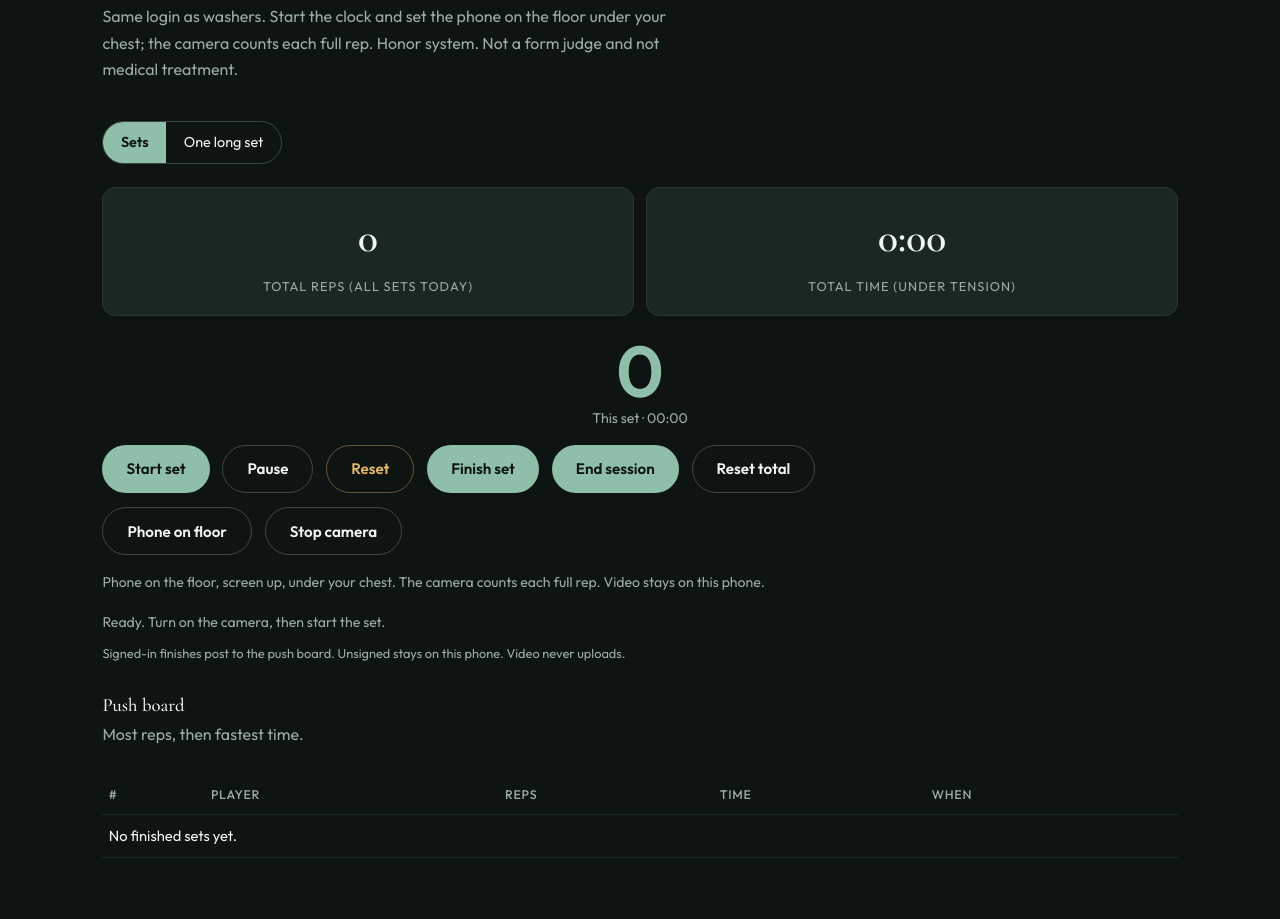
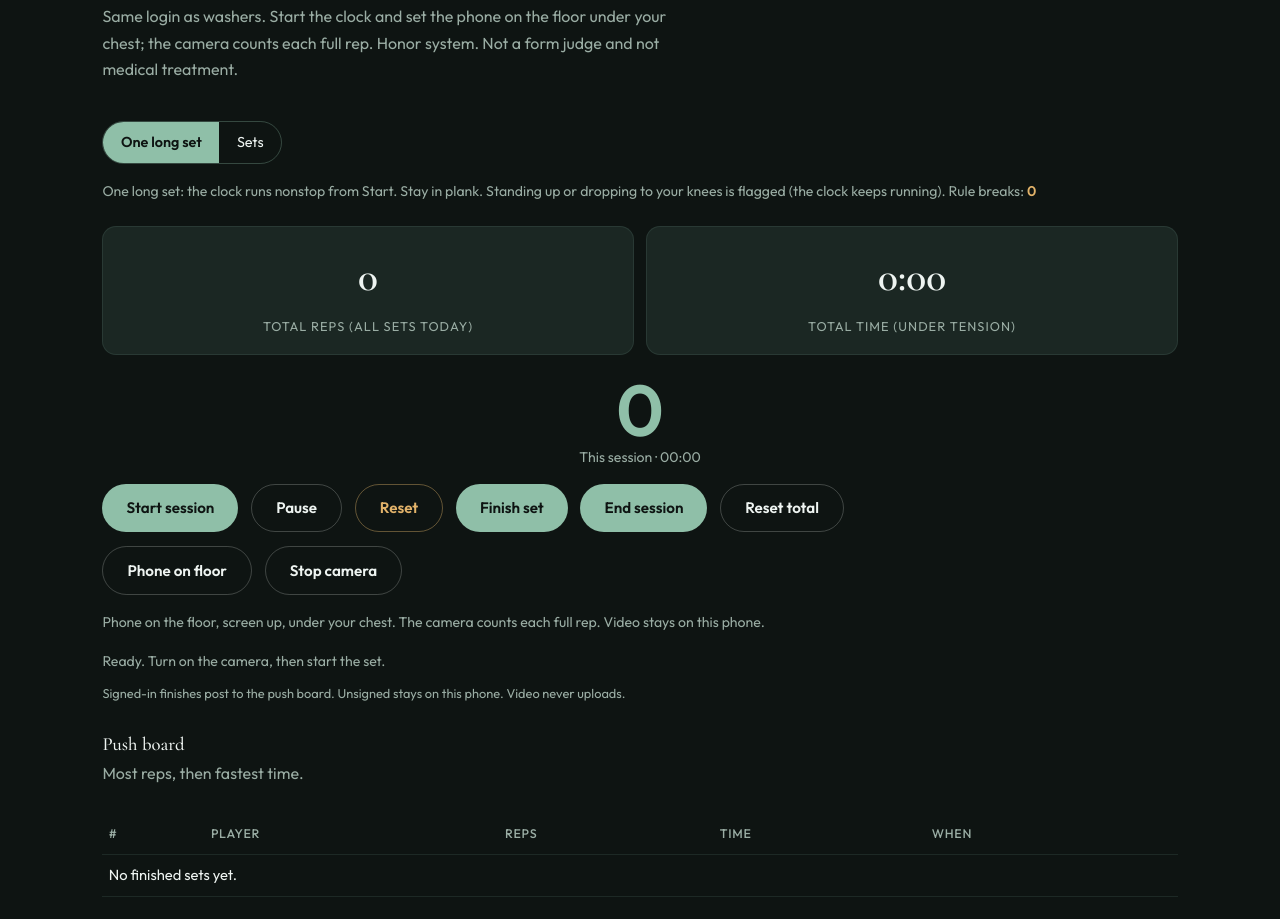
Before and after one commit to zabbadat/my-site, a plain HTML site: page index.html in a window 1280 px wide. Shown: the part 4659-5578 px from the top of the page. Drawn offline with nearby package versions, Linux system fonts and the light colour scheme.

Commit message:
Pushups: One long set first and default mode (saved choice still wins)

```diff
--- a/index.html
+++ b/index.html
@@ -469,8 +469,8 @@
     <h2>Floor set — pushups</h2>
     <p class="lead">Same login as washers. Start the clock and set the phone on the floor under your chest; the camera counts each full rep. Honor system. Not a form judge and not medical treatment.</p>
 <div class="mode-toggle" role="group" aria-label="Pushup mode">
-      <button type="button" id="modeSetsBtn" aria-pressed="true">Sets</button>
-      <button type="button" id="modeLongBtn" aria-pressed="false">One long set</button>
+      <button type="button" id="modeLongBtn" aria-pressed="true">One long set</button>
+      <button type="button" id="modeSetsBtn" aria-pressed="false">Sets</button>
     </div>
     <p class="note" id="longNote" hidden>One long set: the clock runs nonstop from Start. Stay in plank. Standing up or dropping to your knees is flagged (the clock keeps running). Rule breaks: <span class="vcount" id="pushViol">0</span></p>
 <div class="stats duo">
@@ -661,7 +661,7 @@ let currentUser = null;
 let pocketOn = false;
 let unlockHold = null;
 const pushState = { reps: 0, running: false, startedAt: 0, elapsed: 0, tick: null, finished: false, tut: 0 };
-let pushMode = localStorage.getItem("zabbadat-push-mode") === "long" ? "long" : "sets";
+let pushMode = localStorage.getItem("zabbadat-push-mode") === "sets" ? "sets" : "long";
 const postureGuard = window.ZabbadatSession ? window.ZabbadatSession.createPostureGuard() : null;
 let lastViolFlag = 0;
 let saveRemote = async () => { throw new Error("Live board is not connected"); };
```
